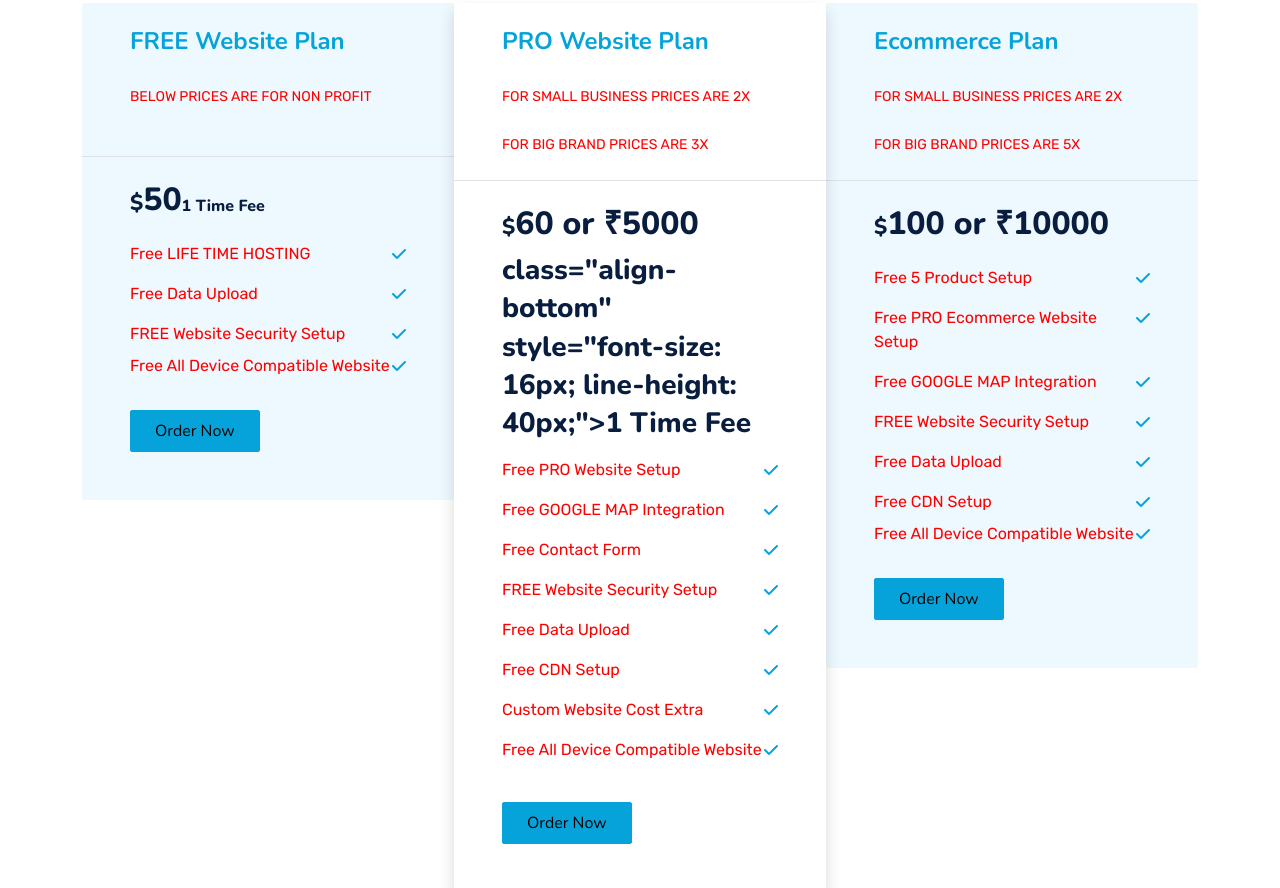
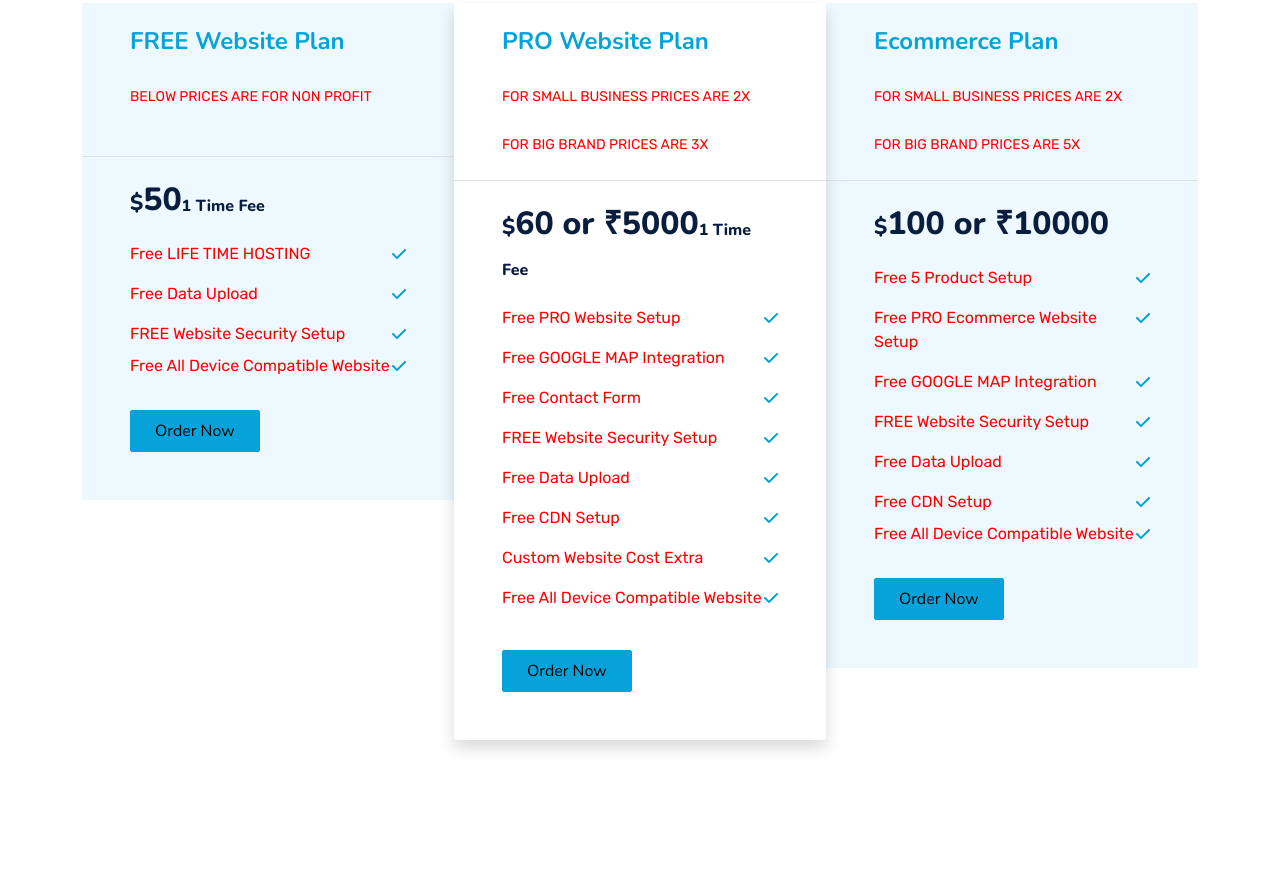
Before and after one commit to bpshbp/W1E, a website with bundled scripts: page index.html in a window 1280 px wide. Shown: the part 4152-5040 px from the top of the page. Built offline with nearby package versions, Linux system fonts and the light colour scheme.

Commit message:
Update index.html

```diff
--- a/index.html
+++ b/index.html
@@ -545,7 +545,7 @@ s0.parentNode.insertBefore(s1,s0);
                         </div>
                         <div class="p-5 pt-0">
                             <h1 class="display-5 mb-3">
-                                <small class="align-top" style="font-size: 22px; line-height: 45px;">$</small>60 or ₹5000<small>
+                                <small class="align-top" style="font-size: 22px; line-height: 45px;">$</small>60 or ₹5000<small
                                     class="align-bottom" style="font-size: 16px; line-height: 40px;">1 Time Fee</small>
                             </h1>
                             <div class="d-flex justify-content-between mb-3"><span>Free PRO Website Setup</span><i class="fa fa-check text-primary pt-1"></i></div>
```
